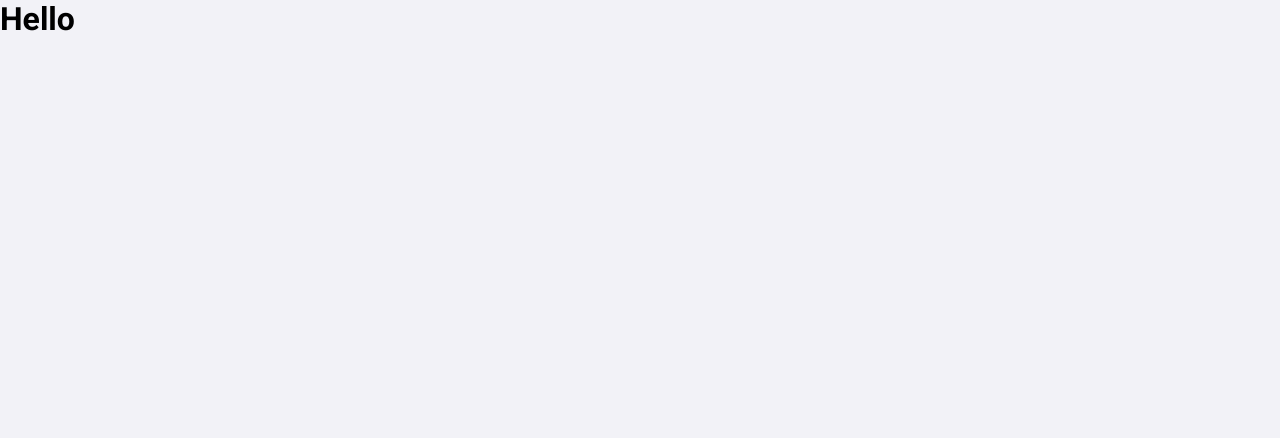
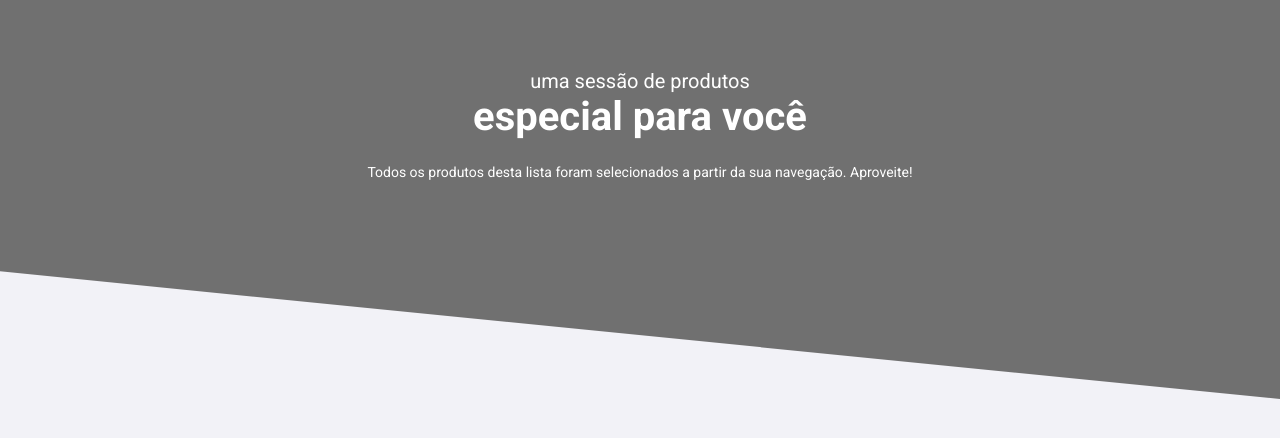
Before and after one commit to ecthon-b/front-challenge, a Next.js app: page / in a window 1280 px wide. Shown: the top 438 px of the page. Built offline with nearby package versions, Linux system fonts and the light colour scheme.

Commit message:
Header component

```diff
--- /dev/null
+++ b/src/components/Header/index.tsx
@@ -0,0 +1,13 @@
+import styles from './styles.module.scss';
+
+export function Header() {
+    return (
+        <header className={styles.headerContainer}>
+            <div className={styles.headerContent}>
+                <p className={styles.paragraph}>uma sessão de produtos</p>
+                <p className={styles.big}>especial para você</p>
+                <p className={styles.small}>Todos os produtos desta lista foram selecionados a partir da sua navegação. Aproveite!</p>
+            </div>
+        </header>
+    )
+}
--- /dev/null
+++ b/src/components/Header/styles.module.scss
@@ -0,0 +1,34 @@
+.headerContainer {
+  height: 24.938rem;
+  background: #707070;
+  clip-path: polygon(0 0, 100% 0%, 100% 100%, 0 68%);
+  position: fixed;
+  right: 0;
+  left: 0;
+}
+
+.headerContent {
+  max-width: 1120px;
+  margin: 0 auto;
+  padding: 0 2rem;
+  align-items: center;
+  text-align: center;
+  color: var(--with);
+
+  .paragraph {
+    font-weight: 400;
+    font-size: 1.25rem; // 20px
+    line-height: 24px;
+    margin-top: 69px;
+  }
+
+  .big {
+    font-size: 2.5rem; // 40px
+    font-weight: 700;
+  }
+
+  .small {
+    margin-top: 24px;
+    font-size: 0.875rem; // 14px
+  }
+}
--- a/src/pages/_app.tsx
+++ b/src/pages/_app.tsx
@@ -1,8 +1,11 @@
 import type { AppProps } from 'next/app'
+import { Header } from '../components/Header';
 import '../styles/globals.scss';
 
 
 function MyApp({ Component, pageProps }: AppProps) {
-  return <Component {...pageProps} />
+  return (
+    <Component {...pageProps} />
+  )
 }
 export default MyApp
--- a/src/pages/index.tsx
+++ b/src/pages/index.tsx
@@ -1,4 +1,5 @@
 import Head from "next/head"
+import { Header } from "../components/Header"
 
 export default function Home() {
   return (
@@ -6,7 +7,7 @@ export default function Home() {
       <Head>
         <title>Document</title>
       </Head>
-      <h1>Hello</h1>
+      <Header />
     </>
   )
 }
--- a/src/styles/globals.scss
+++ b/src/styles/globals.scss
@@ -6,6 +6,7 @@
 
 :root {
   --background: #f2f2f7;
+  --with: #fff;
 }
 
 @media (max-width: 1080px) {
```
